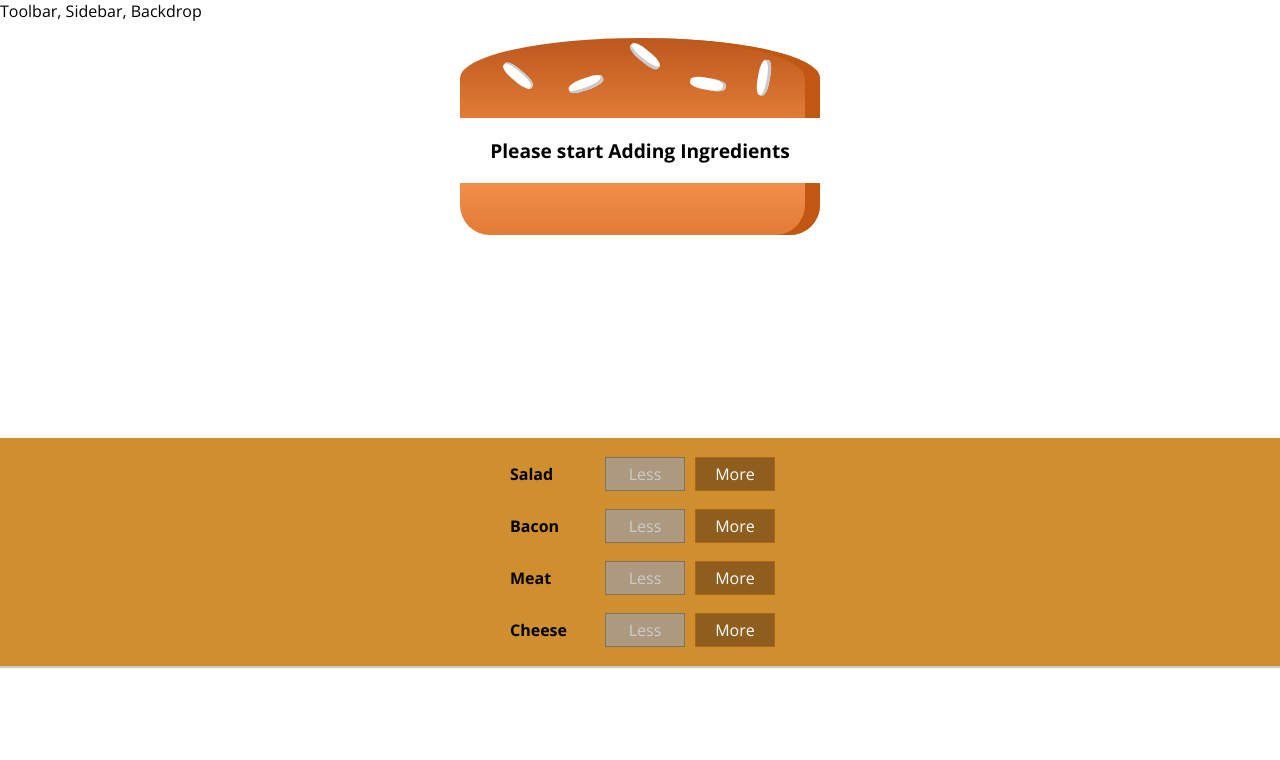
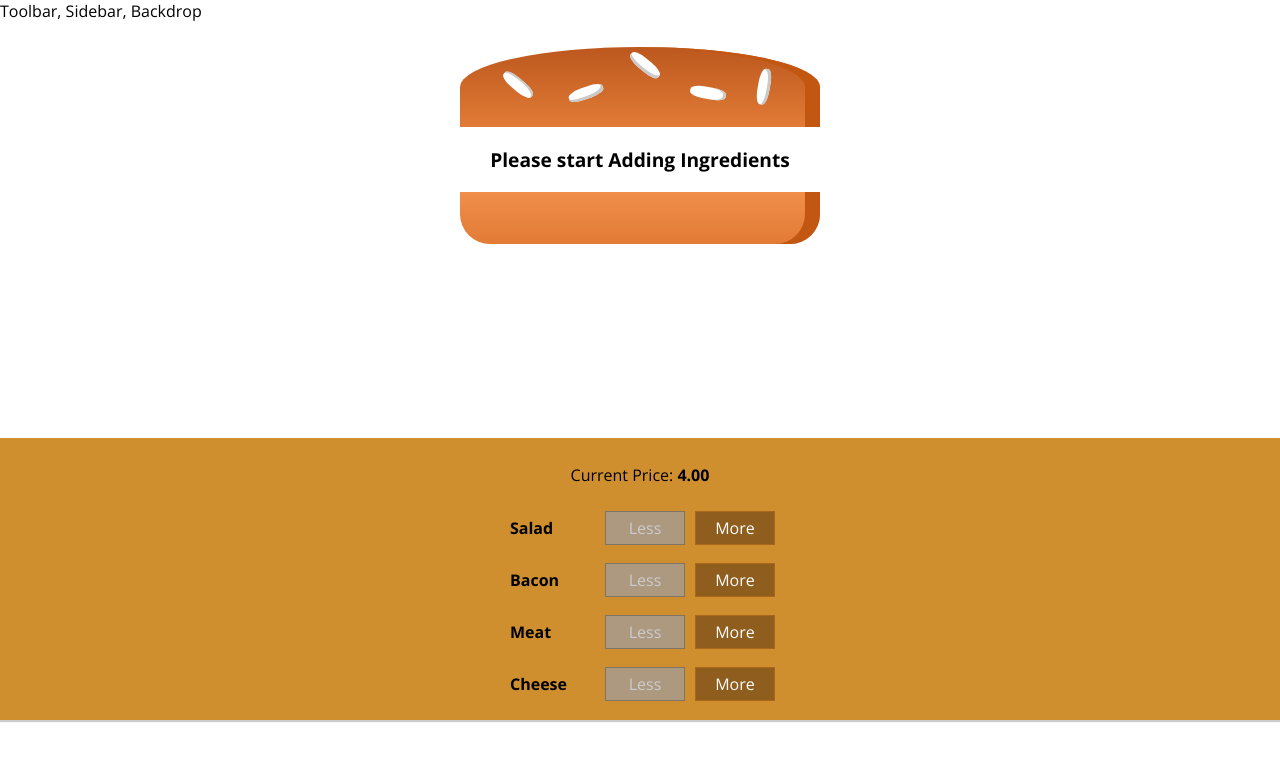
Before and after one commit to timzprof/burger-builder, a React (Create React App) app: page / in a window 1280 px wide. Shown: the top 760 px of the page. Built offline with nearby package versions, Linux system fonts and the light colour scheme.

Commit message:
Added Price Display

```diff
--- a/src/components/Burger/BuildControls/BuildControls.js
+++ b/src/components/Burger/BuildControls/BuildControls.js
@@ -11,6 +11,7 @@
 
 const buildControls = (props) => (
   <div className={classes.BuildControls}>
+    <p>Current Price: <strong>{props.price.toFixed(2)}</strong></p>
     {controls.map(ctrl => (
       <BuildControl
         key={ctrl.label}
--- a/src/components/Burger/Burger.module.css
+++ b/src/components/Burger/Burger.module.css
@@ -2,6 +2,7 @@
   width: 100%;
   margin: auto;
   height: 250px;
+  overflow: scroll;
   text-align: center;
   font-weight: bold;
   font-size: 1.2rem;
--- a/src/containers/BurgerBuilder/BurgerBuilder.js
+++ b/src/containers/BurgerBuilder/BurgerBuilder.js
@@ -63,6 +63,7 @@
           ingredientAdded={this.addIngredientHandler}
           ingredientRemoved={this.removeIngredientHandler}
           disabled={disabledInfo}
+          price={this.state.totalPrice}
         />
       </Aux>
     );
```
